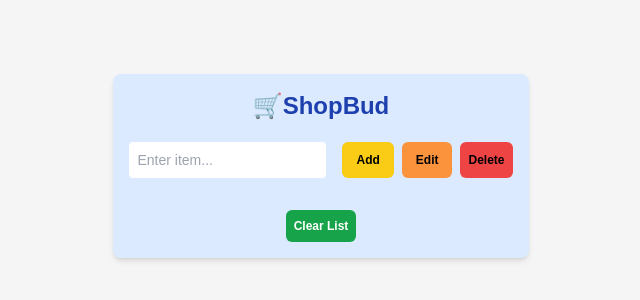
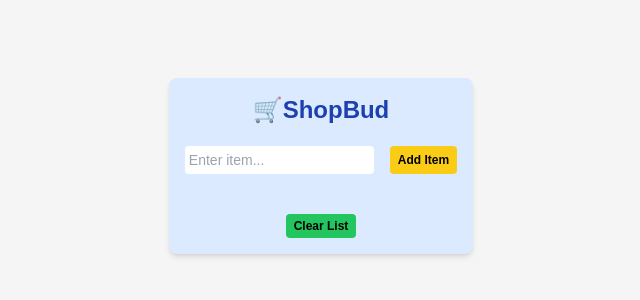
Before and after one commit to seenjey07/ShopBud, a React (Vite) app: page / in a window 1280 px wide. Shown: the part 234-534 px from the top of the page, without its empty margins (319-959 px from the left). Built offline with nearby package versions, Linux system fonts and the light colour scheme.

Commit message:
Adjusted styling: border, outline, padding, font colors.

```diff
--- a/src/components/ShopBud.jsx
+++ b/src/components/ShopBud.jsx
@@ -1,20 +1,49 @@
 import { useState } from "react";
 import { v4 as uuid } from "uuid";
+import ShopItem from "./ShopItem";
 
 const ShopBud = () => {
   const [item, setItem] = useState("");
-  const [listItems, setListItems] = [useState([])];
+  const [listItems, setListItems] = useState([]);
+  const [editItem, setEditItem] = useState("");
+
+  const handleAddItem = (e) => {
+    e.preventDefault();
+    setListItems([...listItems, { id: uuid(), itemName: item }]);
+    setItem("");
+  };
+
+  const handleEditItem = (e) => {
+    e.preventDefault();
+
+    if (editItem) {
+      setListItems(
+        listItems.map((listItem) => {
+          if (listItem.id === editItem.id) {
+            return { ...listItem, itemName: item };
+          }
+          return listItem;
+        })
+      );
+      setEditItem("");
+      setItem("");
+    }
+  };
+
+  const handleDeleteItem = (id) => {
+    setListItems(listItems.filter((listItem) => listItem.id !== id));
+  };
 
   return (
     <>
-      <div className="flex flex-col align-center w-full max-w-2xl p-4 bg-blue-100 rounded-lg shadow-md">
+      <div className="flex flex-col align-center w-full max-w-3xl p-4 bg-blue-100 rounded-lg shadow-md">
         <h1 className="text-2xl font-bold mb-5 text-center text-blue-800">
           🛒ShopBud
         </h1>
         <div className="flex flex-col justify-between w-full">
           <div className="flex justify-between mb-4">
             <input
-              className="border-1 flex-grow p-2 text-sm rounded"
+              className="flex-grow p-1 text-sm font-thin rounded bg-white text-black border-none outline-none"
               type="text"
               placeholder="Enter item..."
               value={item}
@@ -22,40 +51,40 @@ const ShopBud = () => {
             />
 
             <button
-              className="ml-4 py-1.5 px-3.5 text-xs font-semibold text-black bg-yellow-400 border-none rounded-md cursor-pointer"
-              onClick={() =>
-                setListItems([...listItems, { id: uuid(), itemName: item }])
-              }
+              className="ml-4 py-1 px-2 text-xs font-semibold text-black bg-yellow-400 border-none rounded cursor-pointer"
+              onClick={handleAddItem}
             >
-              Add
+              Add Item
             </button>
 
-            <button
-              className="ml-2 py-1.5 px-3.5 text-xs font-semibold text-black bg-orange-400 border-none rounded-md cursor-pointer"
-              onClick={() => setItem()}
+            {/* <button
+              className="ml-2 py-1.5 px-3.5 text-xs font-semibold text-black bg-orange-400 border-none rounded cursor-pointer"
+              onClick={handleEditItem}
             >
               Edit
             </button>
 
             <button
-              className="ml-2 py-1 px-2 text-xs font-semibold text-black bg-red-500 border-none rounded-md cursor-pointer"
-              onClick={() => {
-                setListItems(listItems.filter((i) => i !== item));
-                setItem("");
-              }}
+              className="ml-2 py-1 px-2 text-xs font-semibold text-black bg-red-500 border-none rounded cursor-pointer"
+              onClick={handleDeleteItem}
             >
               Delete
-            </button>
+            </button> */}
           </div>
-          <div>
+          <div className="flex justify-between mb-2">
             <ul>
-              {listItems.map((item, index) => (
-                <li key={index}>{item}</li>
+              {listItems.map((item) => (
+                <ShopItem
+                  key={item.id}
+                  itemName={item.itemName}
+                  onEdit={() => handleEditItem(item.itemName)}
+                  onDelete={() => handleDeleteItem(item.id)}
+                />
               ))}
             </ul>
           </div>
           <button
-            className="m-auto mt-4 p-2 text-xs font-semibold border-solid bg-green-600 text-white rounded-md cursor-pointer"
+            className="m-auto mt-4 py-1 px-2 text-xs font-semibold border-solid bg-green-500 text-black rounded cursor-pointer"
             onClick={() => setListItems([])}
           >
             Clear List
--- a/src/index.css
+++ b/src/index.css
@@ -7,7 +7,6 @@
   min-height: 100vh;
   margin: 0 auto;
   padding: 2rem;
-  text-align: center;
   box-sizing: border-box;
   background: #f5f5f5;
   display: flex;
```
